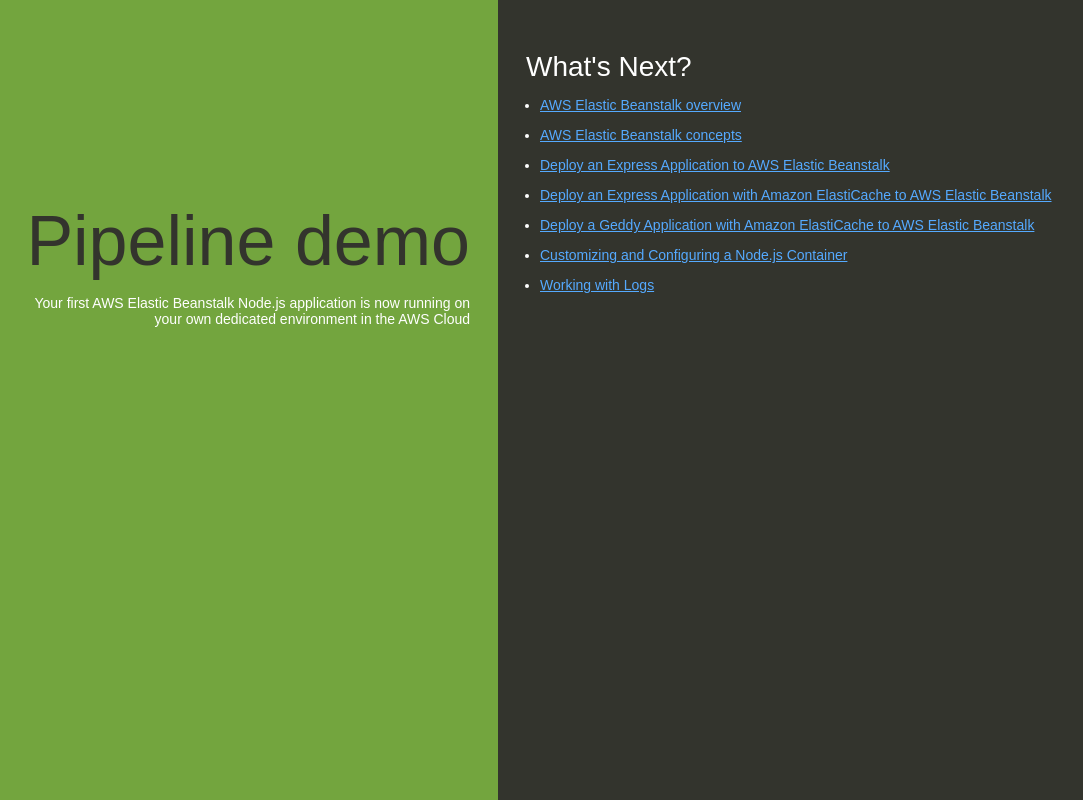
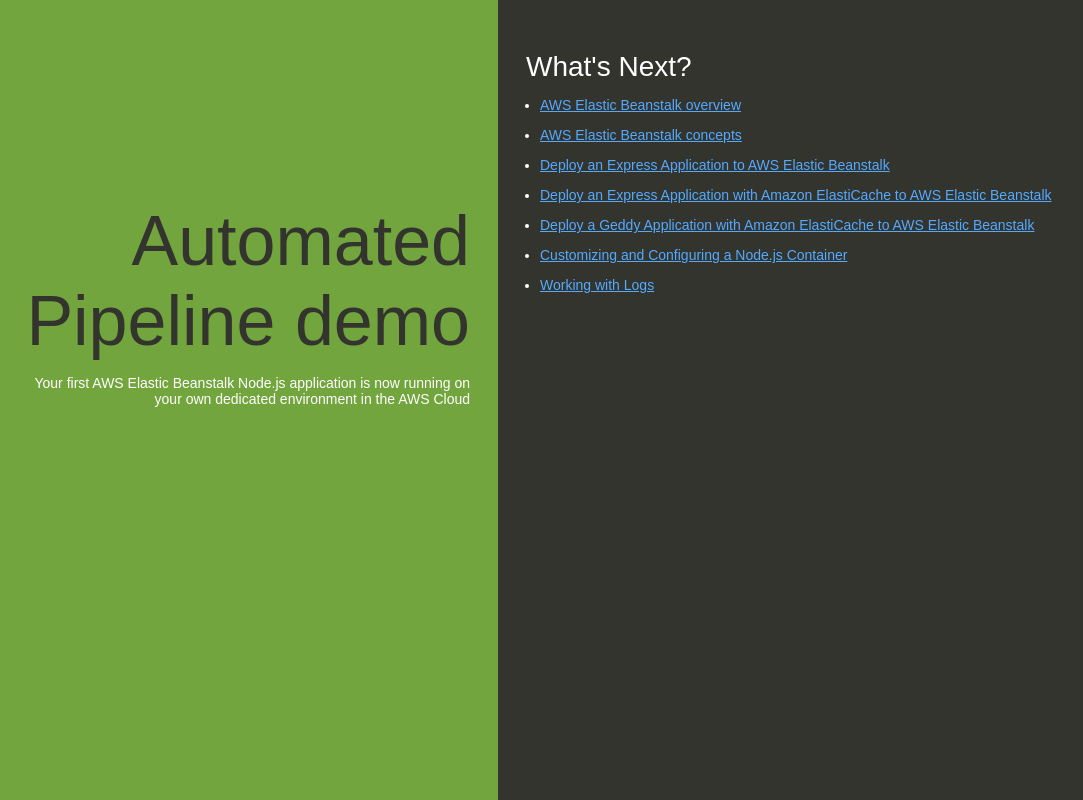
Before and after one commit to nishagulumkar06/repository06, a website: page index.html in a window 1280 px wide. Shown: the whole page, without its empty margins (142-1225 px from the left). Drawn offline with Linux system fonts and the light colour scheme.

Commit message:
Add files via upload

```diff
--- a/index.html
+++ b/index.html
@@ -74,7 +74,7 @@
   </head>
   <body>
     <div class="textColumn">
-      <h1>Pipeline demo</h1>
+      <h1>Automated Pipeline demo</h1>
       <p>Your first AWS Elastic Beanstalk Node.js application is now running on your own dedicated environment in the AWS Cloud</p>
     </div>
     <div class="linksColumn">
```
